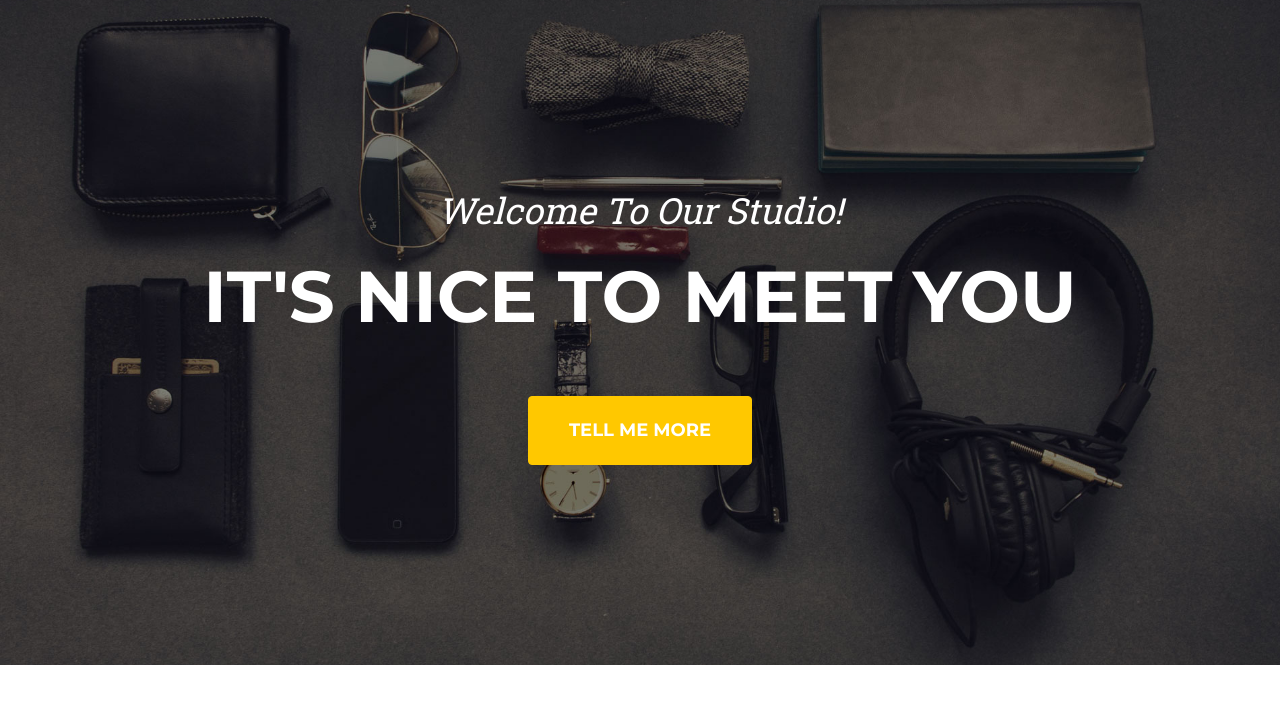
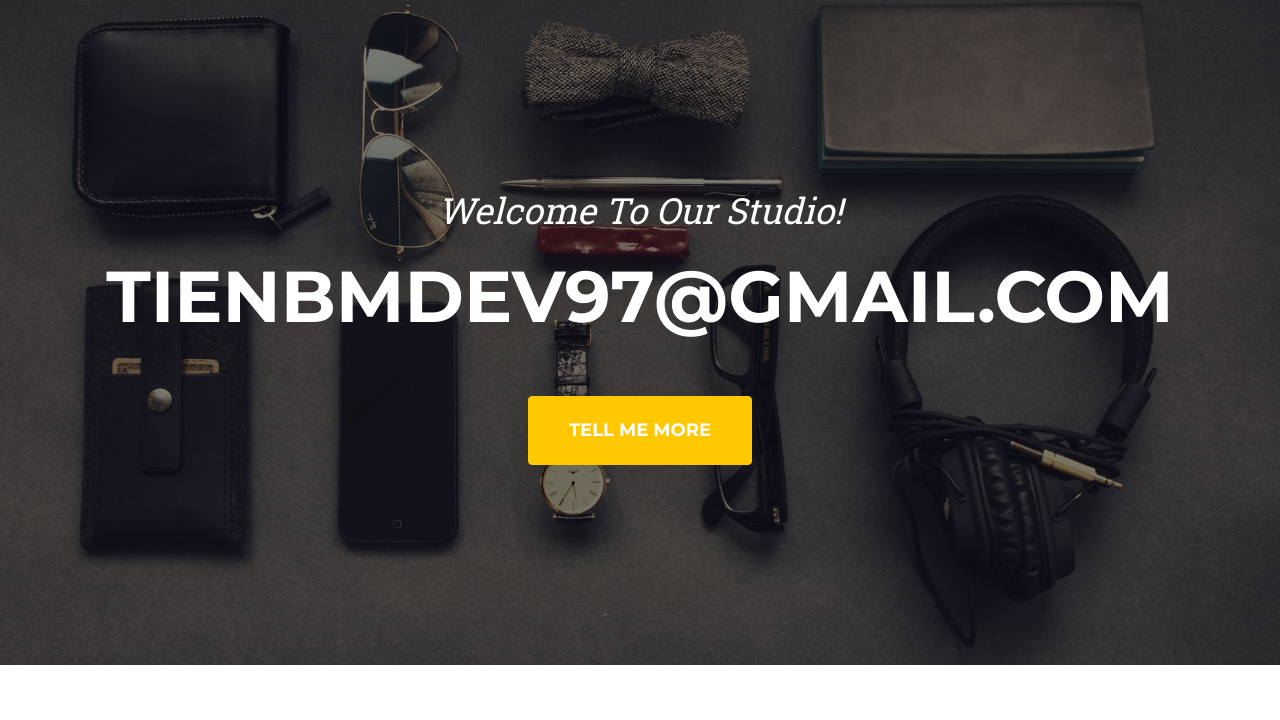
Before and after one commit to 15110139/tienbmdev97-seo, a plain HTML site: page index.html in a window 1280 px wide. Shown: the part 80-800 px from the top of the page. Drawn offline with nearby package versions, Linux system fonts and the light colour scheme.

Commit message:
update header

```diff
--- a/index.html
+++ b/index.html
@@ -57,7 +57,7 @@
         <header class="masthead">
             <div class="container">
                 <div class="masthead-subheading">Welcome To Our Studio!</div>
-                <div class="masthead-heading text-uppercase">It's Nice To Meet You</div>
+                <div class="masthead-heading text-uppercase">tienbmdev97@gmail.com</div>
                 <a class="btn btn-primary btn-xl text-uppercase" href="#services">Tell Me More</a>
             </div>
         </header>
```
